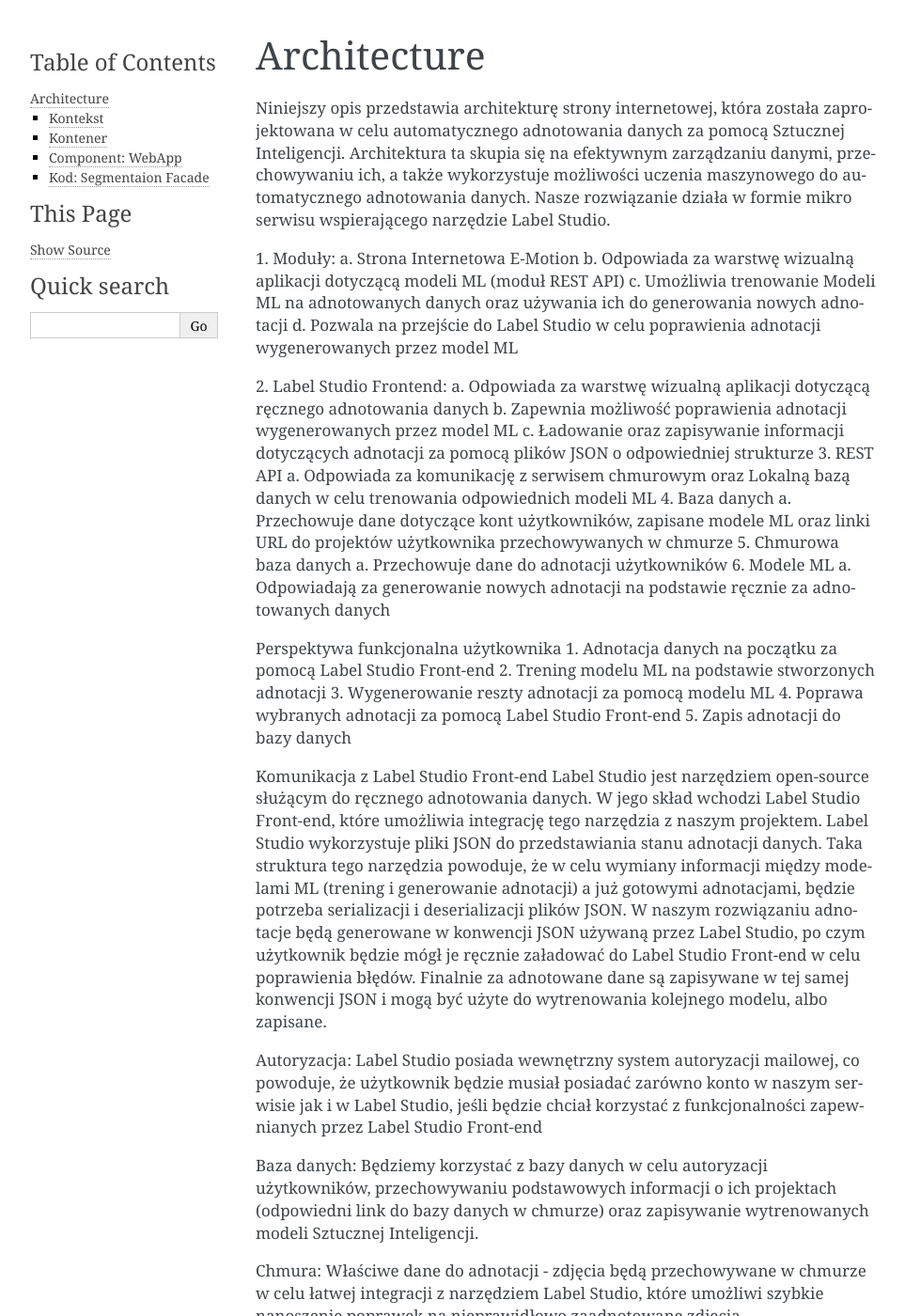
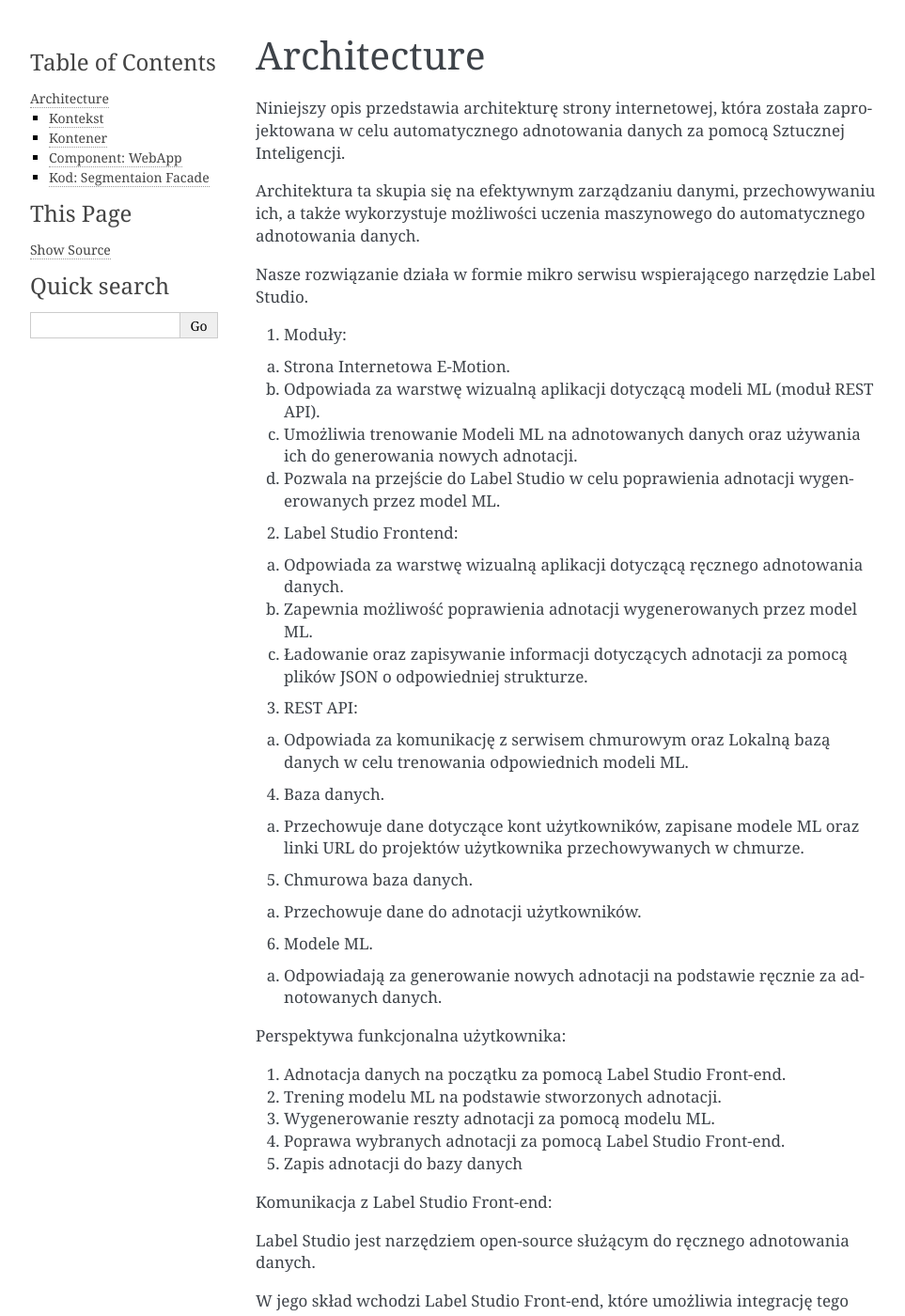
Before and after one commit to Kieru18/e-motion, a Sphinx documentation site: the page built from docs/source/architecture.rst, in a window 1280 px wide and 1400 px high. Shown: the whole window at 94% size, without its empty margins (148-1111 px from the left). Built offline with Sphinx 7.4.7, drawn with Linux system fonts in a browser that asks for light colours; some of the changed text lies outside the part shown.

```diff
--- a/docs/source/architecture.rst
+++ b/docs/source/architecture.rst
@@ -1,42 +1,80 @@
 Architecture
 ============
 Niniejszy opis przedstawia architekturę strony internetowej, która została zaprojektowana w celu automatycznego adnotowania danych za pomocą Sztucznej Inteligencji.
+
 Architektura ta skupia się na efektywnym zarządzaniu danymi, przechowywaniu ich, a także wykorzystuje możliwości uczenia maszynowego do automatycznego adnotowania danych.
+
 Nasze rozwiązanie działa w formie mikro serwisu wspierającego narzędzie Label Studio.
 
+
 1. Moduły:
-a. Strona Internetowa E-Motion
-b. Odpowiada za warstwę wizualną aplikacji dotyczącą modeli ML (moduł REST API)
-c. Umożliwia trenowanie Modeli ML na adnotowanych danych oraz używania ich do generowania nowych adnotacji
-d. Pozwala na przejście do Label Studio w celu poprawienia adnotacji wygenerowanych przez model ML
+
+a. Strona Internetowa E-Motion.
+
+b. Odpowiada za warstwę wizualną aplikacji dotyczącą modeli ML (moduł REST API).
+
+c. Umożliwia trenowanie Modeli ML na adnotowanych danych oraz używania ich do generowania nowych adnotacji.
+
+d. Pozwala na przejście do Label Studio w celu poprawienia adnotacji wygenerowanych przez model ML.
+
 
 2. Label Studio Frontend:
-a.      Odpowiada za warstwę wizualną aplikacji dotyczącą ręcznego adnotowania danych
-b.      Zapewnia możliwość poprawienia adnotacji wygenerowanych przez model ML
-c.       Ładowanie oraz zapisywanie informacji dotyczących adnotacji za pomocą plików JSON o odpowiedniej strukturze
-3. REST API
-a. Odpowiada za komunikację z serwisem chmurowym oraz Lokalną bazą danych w celu trenowania odpowiednich modeli ML
-4. Baza danych
-a. Przechowuje dane dotyczące kont użytkowników, zapisane modele ML oraz linki URL do projektów użytkownika przechowywanych w chmurze
-5. Chmurowa baza danych
-a. Przechowuje dane do adnotacji użytkowników
-6. Modele ML
-a. Odpowiadają za generowanie nowych adnotacji na podstawie ręcznie za adnotowanych danych
 
-Perspektywa funkcjonalna użytkownika
-1. Adnotacja danych na początku za pomocą Label Studio Front-end
-2. Trening modelu ML na podstawie stworzonych adnotacji
-3. Wygenerowanie reszty adnotacji za pomocą modelu ML
-4. Poprawa wybranych adnotacji za pomocą Label Studio Front-end
+a. Odpowiada za warstwę wizualną aplikacji dotyczącą ręcznego adnotowania danych.
+
+b. Zapewnia możliwość poprawienia adnotacji wygenerowanych przez model ML.
+
+c. Ładowanie oraz zapisywanie informacji dotyczących adnotacji za pomocą plików JSON o odpowiedniej strukturze.
+
+
+3. REST API:
+
+a. Odpowiada za komunikację z serwisem chmurowym oraz Lokalną bazą danych w celu trenowania odpowiednich modeli ML.
+
+
+4. Baza danych.
+
+a. Przechowuje dane dotyczące kont użytkowników, zapisane modele ML oraz linki URL do projektów użytkownika przechowywanych w chmurze.
+
+
+5. Chmurowa baza danych.
+
+a. Przechowuje dane do adnotacji użytkowników.
+
+
+6. Modele ML.
+
+a. Odpowiadają za generowanie nowych adnotacji na podstawie ręcznie za adnotowanych danych.
+
+
+Perspektywa funkcjonalna użytkownika:
+
+1. Adnotacja danych na początku za pomocą Label Studio Front-end.
+
+2. Trening modelu ML na podstawie stworzonych adnotacji.
+
+3. Wygenerowanie reszty adnotacji za pomocą modelu ML.
+
+4. Poprawa wybranych adnotacji za pomocą Label Studio Front-end.
+
 5. Zapis adnotacji do bazy danych
 
-Komunikacja z Label Studio Front-end
+
+Komunikacja z Label Studio Front-end:
+
 Label Studio jest narzędziem open-source służącym do ręcznego adnotowania danych.
+
 W jego skład wchodzi Label Studio Front-end, które umożliwia integrację tego narzędzia z naszym projektem.
+
 Label Studio wykorzystuje pliki JSON do przedstawiania stanu adnotacji danych.
+
 Taka struktura tego narzędzia powoduje, że w celu wymiany informacji między modelami ML (trening i generowanie adnotacji) a już gotowymi adnotacjami, będzie potrzeba serializacji i deserializacji plików JSON.
+
 W naszym rozwiązaniu adnotacje będą generowane w konwencji JSON używaną przez Label Studio, po czym użytkownik będzie mógł je ręcznie załadować do Label Studio Front-end w celu poprawienia błędów.
+
 Finalnie za adnotowane dane są zapisywane w tej samej konwencji JSON i mogą być użyte do wytrenowania kolejnego modelu, albo zapisane.
+
+
 
 Autoryzacja:
 Label Studio posiada wewnętrzny system autoryzacji mailowej, co powoduje, że użytkownik będzie musiał posiadać zarówno konto w naszym serwisie jak i w Label Studio, jeśli będzie chciał korzystać z funkcjonalności zapewnianych przez Label Studio Front-end
@@ -47,24 +85,25 @@ Będziemy korzystać z bazy danych w celu autoryzacji użytkowników, przechowyw
 Chmura:
 Właściwe dane do adnotacji - zdjęcia będą przechowywane w chmurze w celu łatwej integracji z narzędziem Label Studio, które umożliwi szybkie nanoszenie poprawek na nieprawidłowo zaadnotowane zdjęcia.
 
+
 Diagram C4:
 
 Kontekst
-----------
+------------------------------------------
 .. image:: images/Context.png
     :width: 600
 
 Kontener
-----------
+------------------------------------------
 .. image:: images/Container.png
     :width: 600
 
 Component: WebApp
-----------
+-------------------------------------
 .. image:: images/Component_WepApp.png
     :width: 600
 
 Kod: Segmentaion Facade
-----------
+------------------------------------------
 .. image:: images/SegmentationFacade.png
     :width: 600
```
